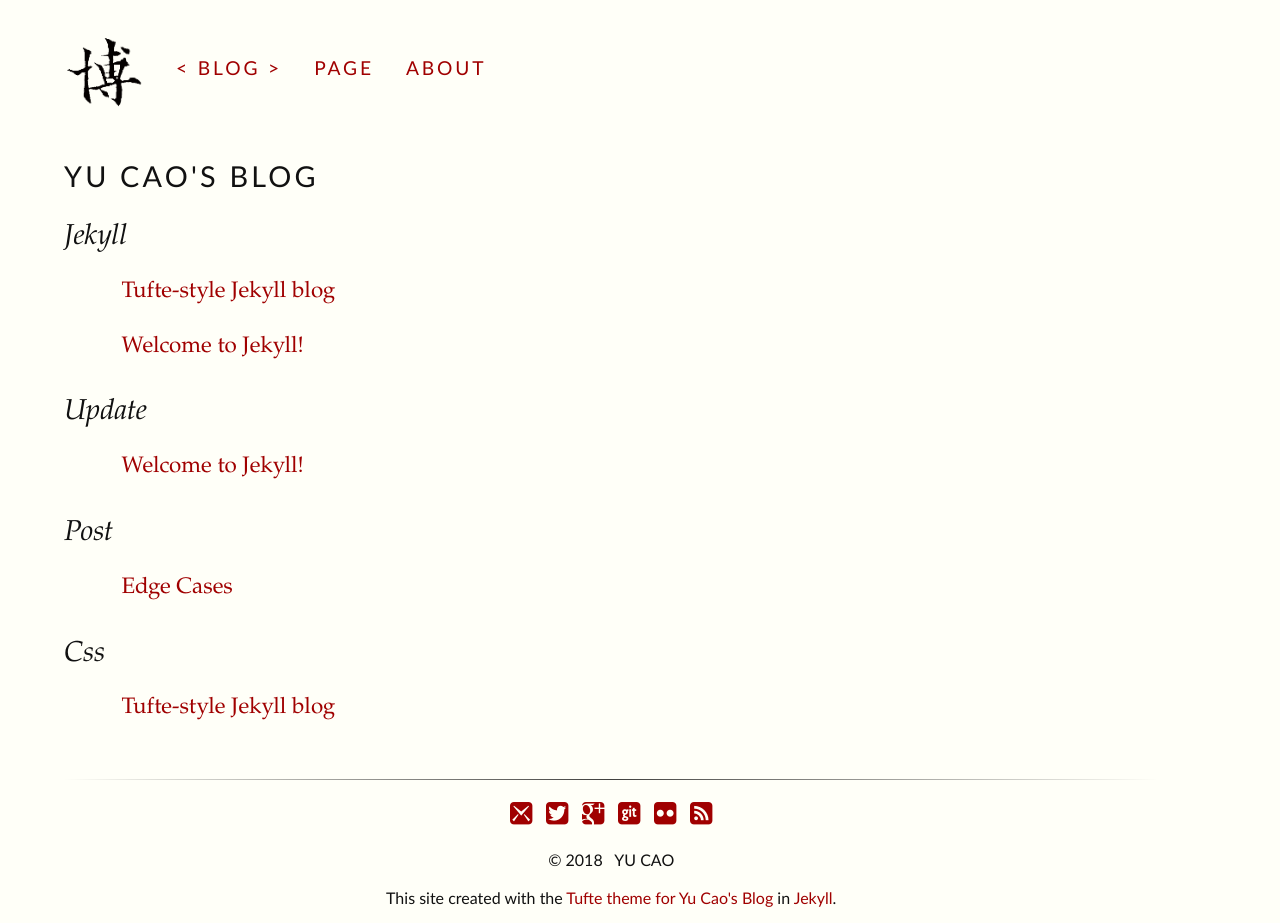
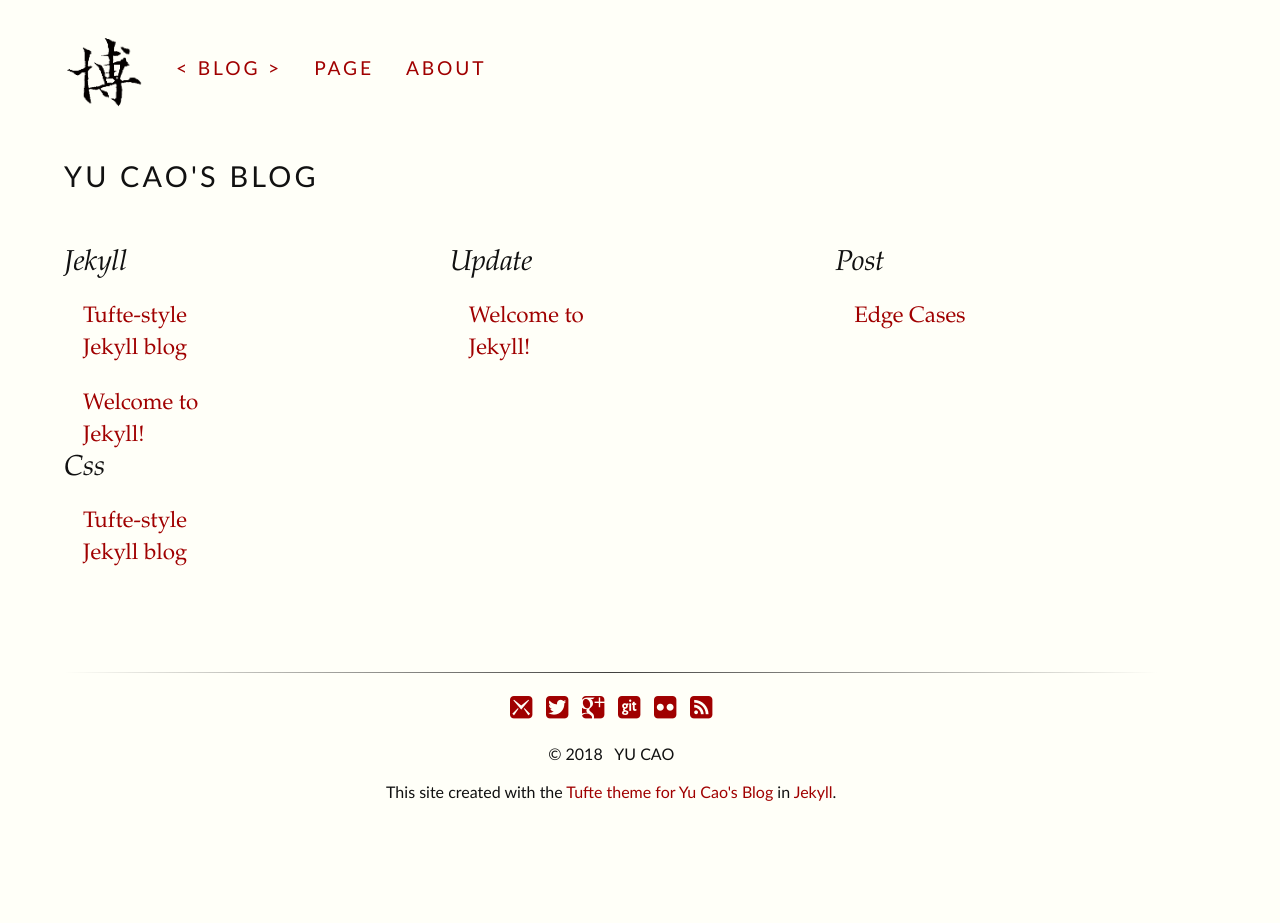
Before and after one commit to tsaoyu/blog, a Jekyll site: the page built from index.html, in a window 1280 px wide. Built offline with Jekyll 4.4.1, drawn with Linux system fonts in a browser that asks for light colours; after the commit the page ends 900 px from its top, so only the background shows below that.

Commit message:
add new css

```diff
--- a/css/tufte.scss
+++ b/css/tufte.scss
@@ -428,6 +428,19 @@ li.listing {
   }
 }
 
+.container {
+  display: grid;
+  grid-gap: 5px;
+  grid-template-columns: repeat(auto-fit, minmax(300px, 1fr));
+  grid-template-rows: repeat(2, 200px);
+}
+
+.container > div {
+  width: 100%;
+  height: 100%;
+  object-fit: cover;
+}
+
 
 li.listing:last-of-type{
   border-bottom: none;
```
